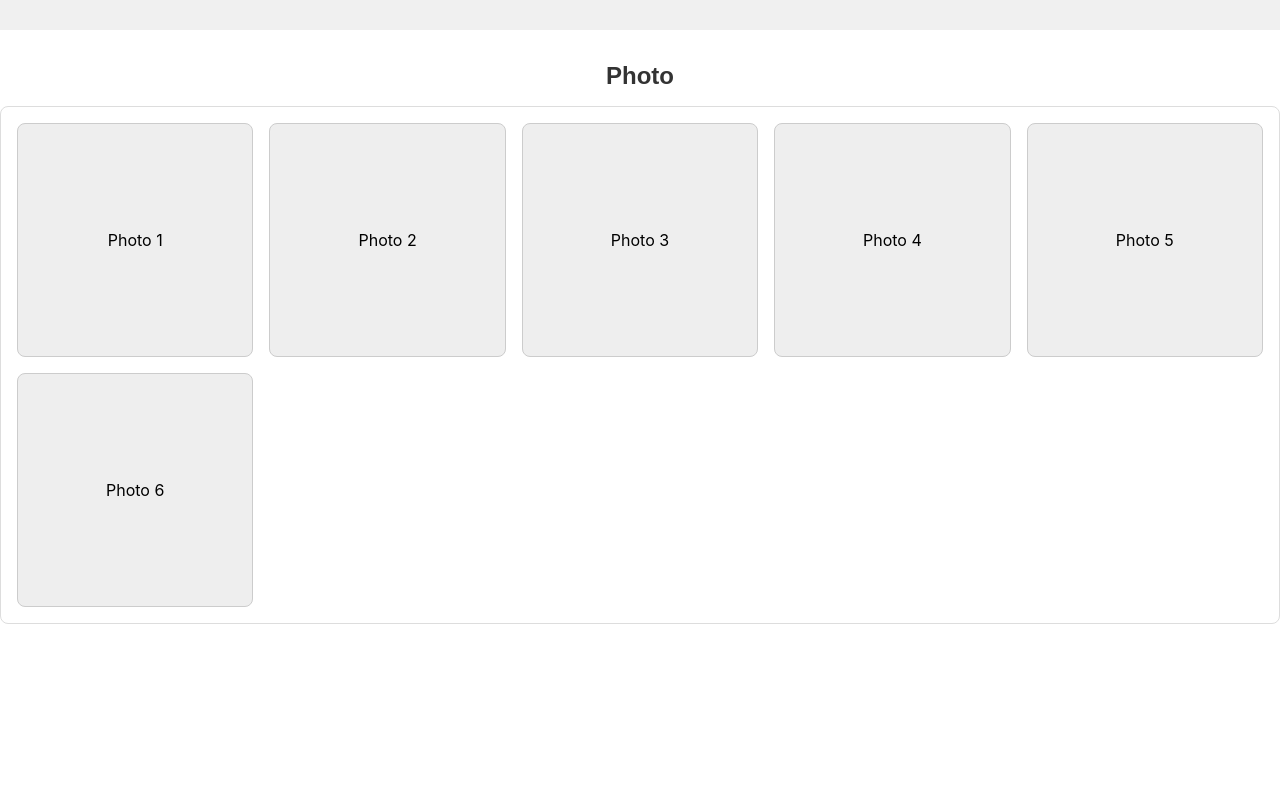
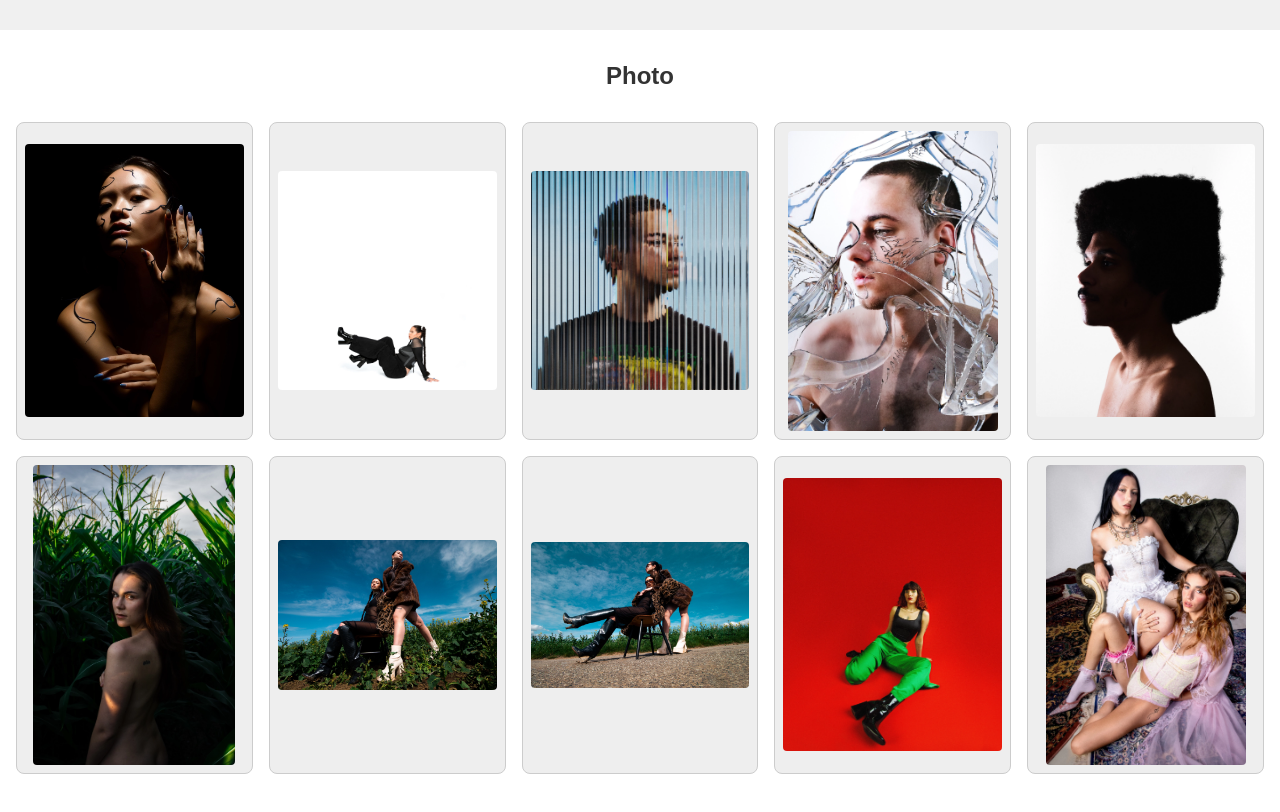
Before and after one commit to Cyb3rOguh/site_fanny, a React (Create React App) app: page / in a window 1280 px wide. Shown: the part 516-1328 px from the top of the page. Before the commit the page ends 1172 px from the top, so only its background shows below. Built offline with nearby package versions, Linux system fonts and the light colour scheme.

Commit message:
photo grid adjustments

```diff
--- a/src/Photo.tsx
+++ b/src/Photo.tsx
@@ -1,5 +1,18 @@
 // src/Photo.tsx
 import React from 'react';
+
+const photos = [
+  'Collab-David-Haefeli.webp',
+  'Filipa.webp',
+  'Hugo-1.webp',
+  'Hugo-2.webp',
+  'Laurent.webp',
+  'Mais.webp',
+  'Moon-Filipa-1.webp',
+  'Moon-Filipa-2.webp',
+  'Samantha.webp',
+  'Tapis.webp',
+];
 
 const Photo: React.FC = () => {
   return (
@@ -23,25 +36,35 @@ const Photo: React.FC = () => {
         gap: '1rem',
         padding: '1rem',
         backgroundColor: '#fff',
-        border: '1px solid #ddd',
-        borderRadius: '8px'
+        gridAutoRows: 'auto', // 👈 Let rows auto-size
       }}>
-        {Array.from({ length: 6 }).map((_, i) => (
+        {photos.map((photo, i) => (
           <div
             key={i}
             style={{
               backgroundColor: '#eee',
-              padding: '1rem',
-              textAlign: 'center',
-              height: '200px',
+              padding: '0.5rem',
+              border: '1px solid #ccc',
+              borderRadius: '8px',
+              overflow: 'hidden',
               display: 'flex',
+              justifyContent: 'center',
               alignItems: 'center',
-              justifyContent: 'center',
-              border: '1px solid #ccc',
-              borderRadius: '8px'
+              // No fixed height/width — let image dictate size
             }}
           >
-            Photo {i + 1}
+            <img
+              src={`/Photos/${photo}`}
+              alt={photo.replace('.webp', '').replace(/-/g, ' ')}
+              style={{
+                maxWidth: '100%',
+                maxHeight: '300px', // 👈 Optional: cap max height for very tall images
+                objectFit: 'contain', // 👈 Preserve aspect ratio, no crop
+                objectPosition: 'center',
+                borderRadius: '4px',
+                // Allow image to set its own size
+              }}
+            />
           </div>
         ))}
       </div>
```
